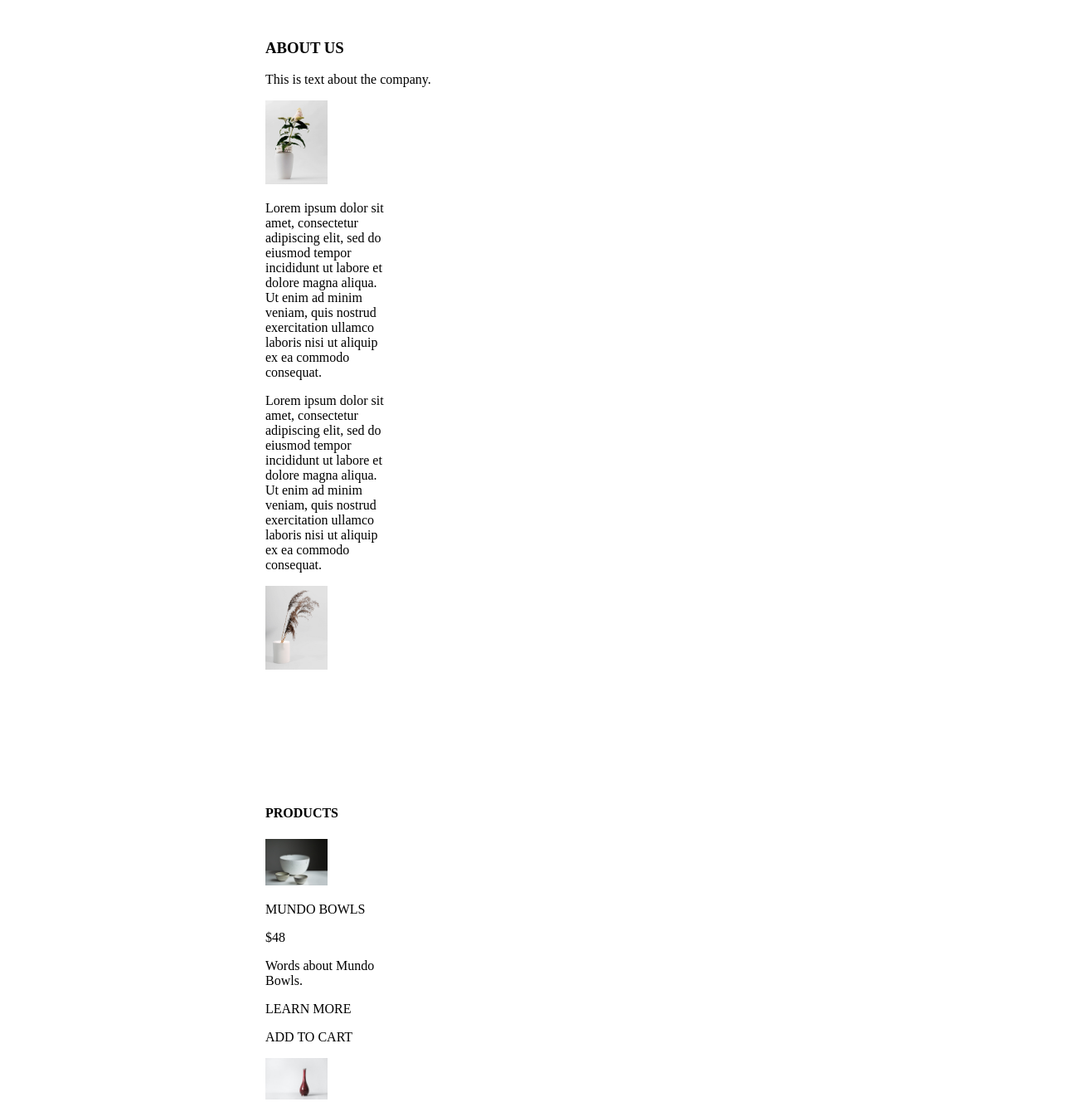
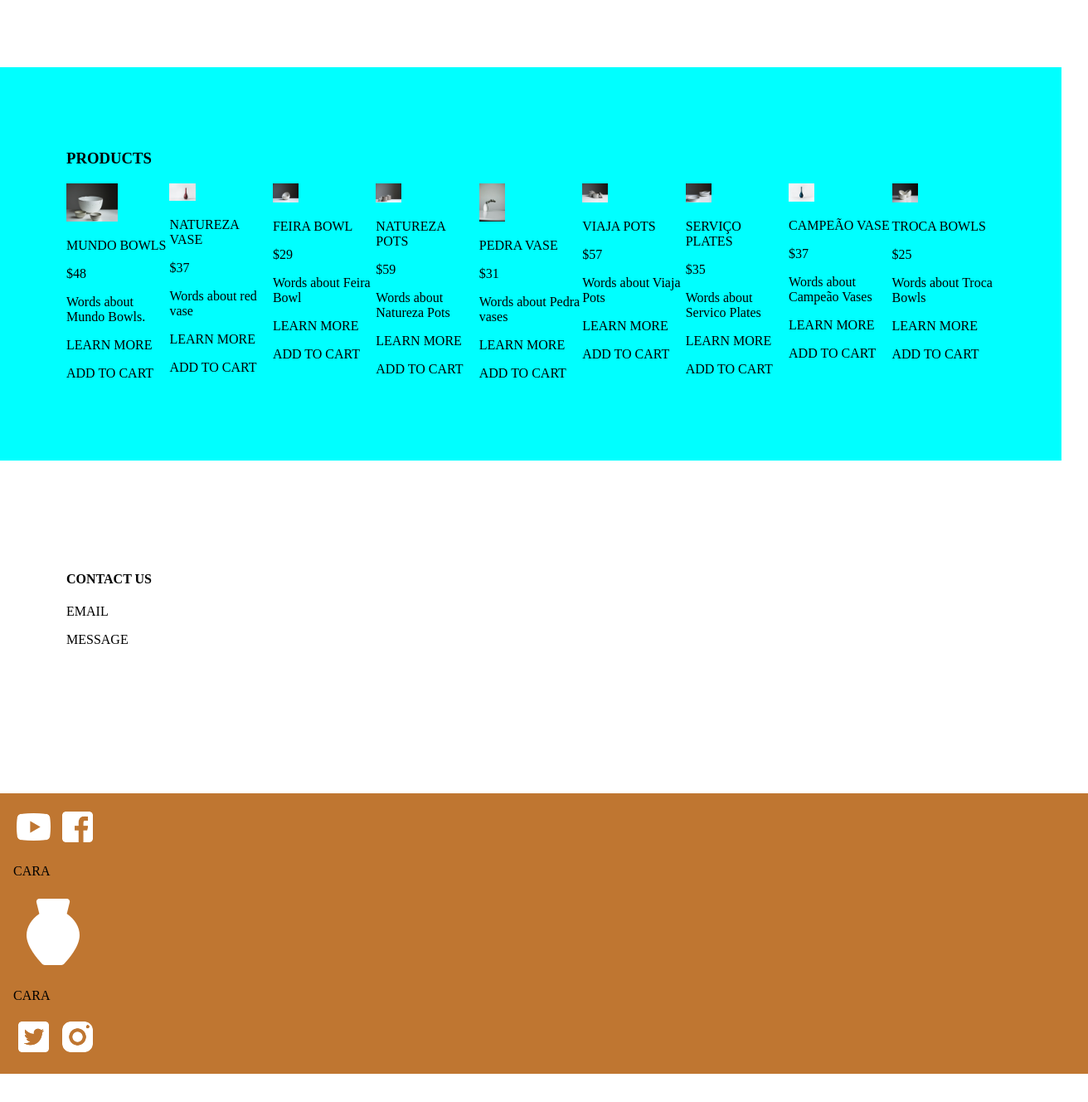
Before and after one commit to pvega10/eCommerce-Website, a plain HTML site: page index.html in a window 1280 px wide. Shown: the part 1360-2688 px from the top of the page at 83% size, 1312 px wide, since content can reach past the window. After the commit the page ends 2654 px from the top, so only its background shows below. Drawn offline with Linux system fonts and the light colour scheme.

Commit message:
added all images, to products and icons to footer. Basic framework for site done, needs CSS styling

```diff
--- a/index.html
+++ b/index.html
@@ -10,7 +10,9 @@
 <body>
     <header>
         <nav>
-            <a>CARA CARA</a>
+        <div class="navbar navbar-default navbar-fixed-top">
+            <div class="container"></div>
+            <h1>CARA CARA</h1>
             <ul>
                 <li><a href="#HOME">HOME</a></li>
                 <li><a href="#ABOUT">ABOUT</a></li>
@@ -18,51 +20,62 @@
                 <li><a href="#CONTACT">CONTACT</a></li>
 
             </ul>
+        </div>
         </nav>
     </header>
     <main>
-        <section class =section-wrapper id ="HOME">
+        <section class ="home" id ="HOME">
+            <link rel="stylesheet" href="styles.css">
             <div class ="image-pottery">
-                <img class="image" src="images/earl-wilcox-y3W0CzO063w-unsplash-alt.jpg"
+                <img class="image-pottery" src="images/earl-wilcox-y3W0CzO063w-unsplash-alt.jpg"
                 alt= "Ceramic wheel being used by person"
                 />
             </div>
-            <h1>CERAMICS CRAFTED BY HAND...</h1>
-            <H2>...FROM THE GROUND</H2>
+            <p>CERAMICS CRAFTED BY HAND...</p>
+
             <p>"Lorem ipsum dolor sit amet, consectetur adipiscing elit, sed do eiusmod tempor incididunt ut labore
                 et dolore magna aliqua. Ut enim ad minim veniam, quis nostrud exercitation ullamco laboris nisi ut
                 aliquip ex ea commodo consequat. Duis aute irure dolor in reprehenderit in voluptate velit esse cillum
                 dolore eu fugiat nulla pariatur. Excepteur sint occaecat cupidatat non proident, sunt in culpa qui officia
                 deserunt mollit anim id est laborum."
             </p>
+            <p>...FROM THE GROUND</p>
         </section>
-        <section class=section-wrapper id="ABOUT">
-            <h3>ABOUT US</h3>
+        <section class="about" id="ABOUT">
+            <link rel="stylesheet" href="styles.css">
+            <h2>ABOUT US</h2>
             <p>This is text about the company.
             </p>
-            <div class ="image-mundo">
+            <div class ="section-about">
                 <img class="image" src="images/Vase_Dame_2048x2048.jpg"
-                alt= "VAse with flowers in it turning towards right"/>
+                alt= "Vase with flowers in it turning towards right"/>
                 <p>Lorem ipsum dolor sit amet, consectetur adipiscing elit, sed do eiusmod tempor incididunt ut labore
                     et dolore magna aliqua. Ut enim ad minim veniam, quis nostrud exercitation ullamco laboris nisi ut
                     aliquip ex ea commodo consequat.</p>
                 <p>Lorem ipsum dolor sit amet, consectetur adipiscing elit, sed do eiusmod tempor incididunt ut labore
                     et dolore magna aliqua. Ut enim ad minim veniam, quis nostrud exercitation ullamco laboris nisi ut
                     aliquip ex ea commodo consequat.</p>
-                <img class="image" src="images/Cylinder_unglazed3_2048x2048.jpg"
-                alt= "Mundo Bowl, two small bowls"/>
+                <img class="image-flowertwo" src="images/Cylinder_unglazed3_2048x2048.jpg"
+                alt= "Tall fluffy flowers in vase"/>
             </div>
         </section>
-        <section class=section-wrapper id= "PRODUCTS">
-            <h4>PRODUCTS</h4>
-            <div class ="image-mundo">
-                <img class="image" src="images/tom-crew-7HuTGlUfQSo-unsplash.jpg"
+        <section class= "products" id= "PRODUCTS" style="background-color: aqua;">
+            <link rel="stylesheet" href="styles.css">
+
+            <h3>PRODUCTS</h3>
+            <div class ="product-images">
+
+                <div>
+                    <img class="image-mundo" src="images/tom-crew-7HuTGlUfQSo-unsplash.jpg"
                     alt= "Mundo Bowl, two small bowls"/>
                         <p>MUNDO BOWLS</p>
                         <p>$48</p>
                         <p>Words about Mundo Bowls.</p>
                         <p>LEARN MORE</p>
                         <p>ADD TO CART</p>
+                </div>
+
+                <div>
                     <img class="image" src="images/oriento-maVIpNNtmlQ-unsplash.jpg"
                     alt= "Red Natureza vase"/>
                         <p>NATUREZA VASE</p>
@@ -70,6 +83,9 @@
                         <p>Words about red vase</p>
                         <p>LEARN MORE</p>
                         <p>ADD TO CART</p>
+                </div>
+
+                <div>
                     <img class="image" src="images/tom-crew-bgIO-u4GEfI-unsplash.jpg"
                     alt= "Feira Bowl"/>
                         <p>FEIRA BOWL</p>
@@ -77,22 +93,103 @@
                         <p>Words about Feira Bowl</p>
                         <p>LEARN MORE</p>
                         <p>ADD TO CART</p>
+                </div>
+
+                <div>
                     <img class="image" src="images/tom-crew-3uwu5K0RtaE-unsplash.jpg"
                     alt= "Natureza Pots"/>
                         <p>NATUREZA POTS</p>
-                    <p>$29</p>
+                        <p>$59</p>
                         <p>Words about Natureza Pots</p>
                         <p>LEARN MORE</p>
                         <p>ADD TO CART</p>
                 </div>
+
+                <div>
+                    <img class="image" src="images/linh-le-a0rE64YJDA4-unsplash.jpg"
+                    alt= "Pedra Vase"/>
+                        <p>PEDRA VASE</p>
+                        <p>$31</p>
+                        <p>Words about Pedra vases</p>
+                        <p>LEARN MORE</p>
+                        <p>ADD TO CART</p>
+
+                </div>
+
+                <div>
+                    <img class="image" src="images/tom-crew-oiZAQvxTcYQ-unsplash.jpg"
+                    alt= "Viaja Pots"/>
+                        <p>VIAJA POTS</p>
+                        <p>$57</p>
+                        <p>Words about Viaja Pots</p>
+                        <p>LEARN MORE</p>
+                        <p>ADD TO CART</p>
+                </div>
+
+                <div>
+                    <img class="image" src="images/tom-crew-YA2E3d7a9Wo-unsplash.jpg"
+                    alt= "Servico Plates"/>
+                        <p>SERVIÇO PLATES</p>
+                        <p>$35</p>
+                        <p>Words about Servico Plates</p>
+                        <p>LEARN MORE</p>
+                        <p>ADD TO CART</p>
+                </div>
+
+                <div>
+                    <img class="image" src="images/oriento-l0ah3UBLppo-unsplash.jpg"
+                    alt= "campeo vase"/>
+                        <p>CAMPEÃO VASE</p>
+                        <p>$37</p>
+                        <p>Words about Campeão Vases</p>
+                        <p>LEARN MORE</p>
+                        <p>ADD TO CART</p>
+                </div>
+
+                <div>
+                    <img class="image" src="images/tom-crew-SITGdvztUdg-unsplash.jpg"
+                    alt= "Troca Bowls"/>
+                        <p>TROCA BOWLS</p>
+                        <p>$25</p>
+                        <p>Words about Troca Bowls</p>
+                        <p>LEARN MORE</p>
+                        <p>ADD TO CART</p>
+                </div>
+
+
+
+        </div>
         </section>
 
         <section class=section-wrapper id= "CONTACT">
-            <h5>CONTACT US</h5>
+            <h4>CONTACT US</h4>
             <p>EMAIL</p>
             <p>MESSAGE</p>
         </section>
     </main>
-    <footer>eCommerce Site 2022</footer>
+    <footer>
+        <nav>
+        <section class= "navbar navbar-default navbar-static-bottom" id = footer>
+           <nav>
+             <img class="image-youtube" src="images/icons8-youtube-96.png"
+                alt= "youtube icon"/>
+                <img class="image-FB" src="images/icons8-facebook-96 (1).png"
+                alt= "facebook icon"/>
+                <p>CARA</p>
+                <img class="image-small-pot" src="images/icons8-pottery-96 (1).png"
+                alt= "Viaja Pots"/>
+                <p>CARA</p>
+                <img class="image-twitter" src="images/icons8-twitter-96.png"
+                alt= "twitter icon"/>
+                <img class="image-insta" src="images/icons8-instagram-96.png"
+                alt= "instagram icon"/>
+
+        </nav>
+
+        </section>
+
+
+
+    </footer>
 </body>
 </html>
--- a/styles.css
+++ b/styles.css
@@ -1,11 +1,3 @@
-selector{
-    property: value;
-}
-
-.section-wrapper{
-    height: 250px;
-
-}
 
 html{
     box-sizing: border-box;
@@ -22,7 +14,8 @@ body{
 
 header{
     background-color: #bf7631;
-    position: sticky;
+    position: fixed;
+    width: 100%;
     top: 0;
     padding: 1rem;
 }
@@ -50,25 +43,90 @@ main{
     width: 100%;
 }
 
-.image-pottery{
-    width: 125px;
+.home{
+    display: flex;
+
 }
 
+.image-pottery{
+    height: 500px;
+    width: 100%;
+}
+
+.image-vase_one{
+    width: 50%;
+}
+
+
+
 .image-mundo{
-    width: 150px;
+    width: 50%;
 }
 
 .image{
-    width: 50%;
+    width: 25%;
 }
 
 main section{
     margin-top: 2rem;
-    padding: 20rem;
+    padding: 5rem;
+
+
+
+}
+
+.image-flowertwo{
+    width: 25%;
+    transform: rotateY(180deg);
+}
+
+.section-about{
+    width: 100%;
+    display: -webkit-box;
+    display: -webkit-flex;
+    display: -ms-flexbox;
+    display: flex;
+}
+
+.product-images{
+    width: 100%;
+    display: -webkit-box;
+    display: -webkit-flex;
+    display: -ms-flexbox;
+    display: flex;
+
 }
 
 
 
+
 footer{
-    text-align: center;
+    background-color: #bf7631;
+    position:static;
+    height:min-content;
+    height: 50%;
+    width: 100%;
+    bottom: 2;
+    padding: 1rem;
+    display:flex;
+
 }
+
+.image-youtube{
+    width:25%
+}
+
+.image-FB{
+    width:25%
+}
+
+.image-twitter{
+    width:25%
+}
+
+.image-insta{
+    width:25%;
+    bottom: 0.7rem;
+    right: 1rem;
+
+}
```
Lines whose indentation alone changed are shown as unchanged.
